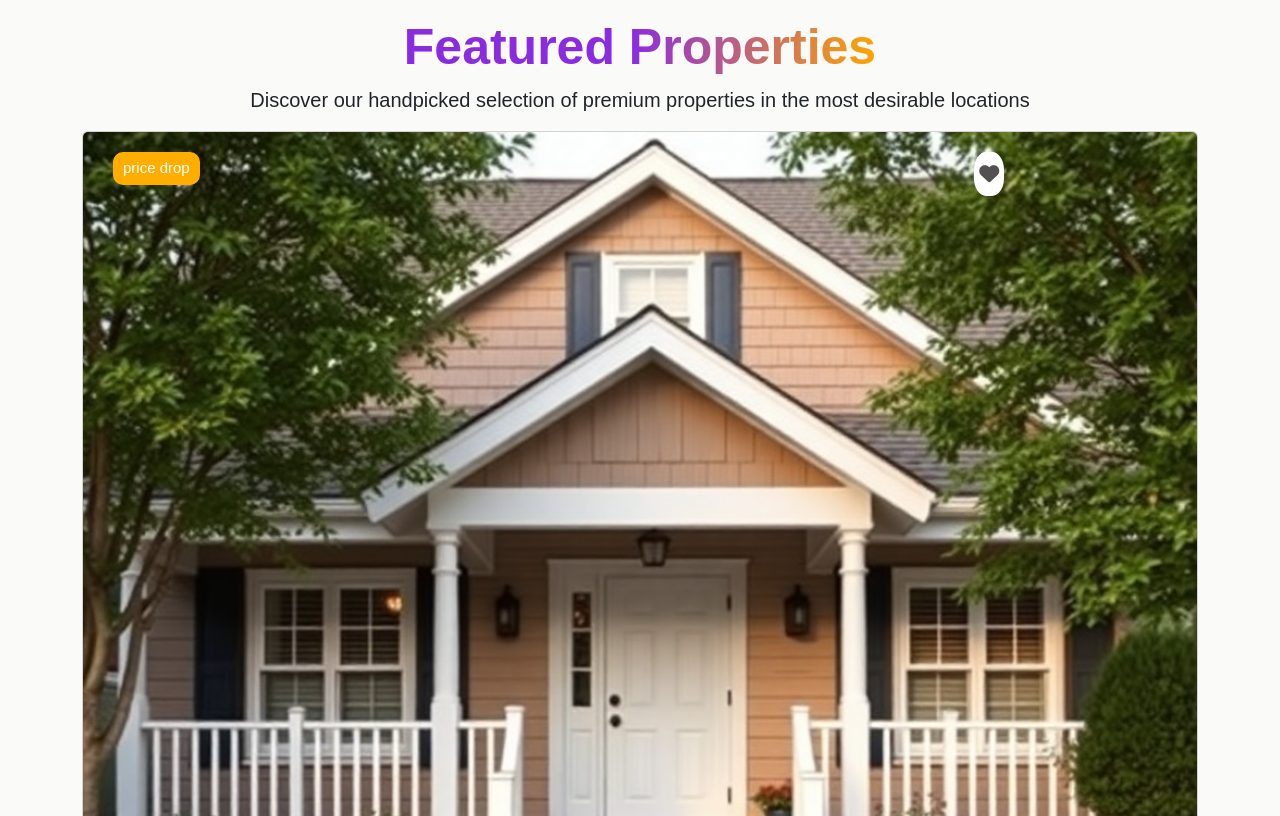
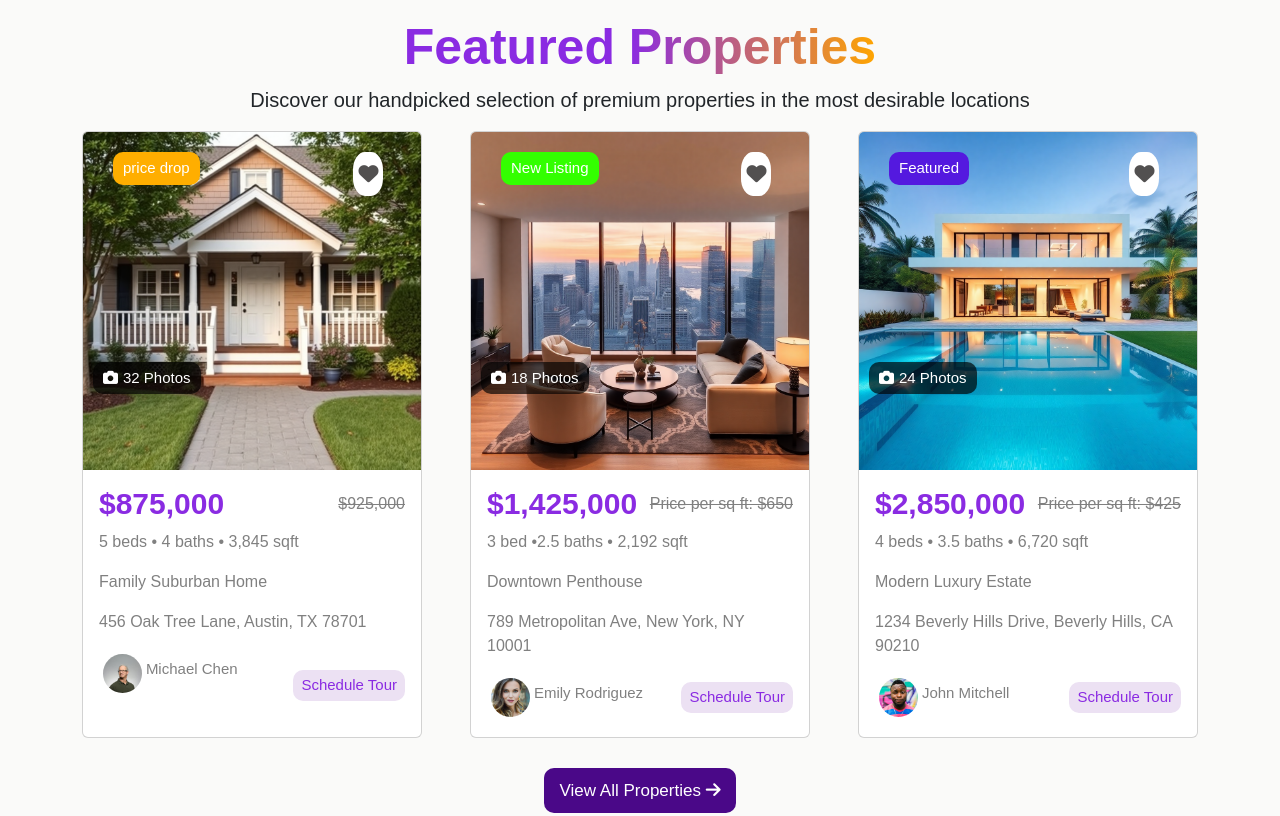
Before and after one commit to madona-css/dreamhouse, a plain HTML site: page index.html in a window 1280 px wide. Shown: the part 1005-1821 px from the top of the page. Drawn offline with Linux system fonts and the light colour scheme.

Commit message:
modification

```diff
--- a/index.html
+++ b/index.html
@@ -318,7 +318,7 @@ text-center min-vh-100">
                 </p>
             </div>
             <div class="row g-5">
-                <div class=" col-md-12">
+                <div class=" col-md-12 col-lg-4">
                     <div class="card offer1 overflow-hidden  p-0 ">
                         <div class="house-photo">
                             <img src="./images/featured-properties-img-3.png" class="w-100 d-block" alt="houseimage">
@@ -347,7 +347,7 @@ text-center min-vh-100">
                         <span class="cameraa"><i class="fa-solid fa-camera"></i>32 Photos </span>
                     </div>
                 </div>
-                <div class="col-md-12 ">
+                <div class="col-md-12 col-lg-4">
                     <div class="card offer1 overflow-hidden  p-0 ">
                         <div class="house-photo">
                             <img src="./images/featured-properties-img-2.png" class="w-100" alt="houseimage">
@@ -377,7 +377,7 @@ text-center min-vh-100">
                         <span class="cameraa"><i class="fa-solid fa-camera"></i>18 Photos </span>
                     </div>
                 </div>
-                <div class="col-md-12">
+                <div class="col-md-12 col-lg-4">
                     <div class="card offer1 overflow-hidden  p-0 ">
 
                         <div class="house-photo">
--- a/stylesheet.css
+++ b/stylesheet.css
@@ -108,7 +108,11 @@ body {
 
 }
 
-@media(max-width:991px) {}
+@media(min-width:991px),(max-width:1200px) {
+    .cameraa {
+            top: 38% !important;
+        }
+}
 
 @media(max-width:1200px) {
     .navbar-collapse {
```
